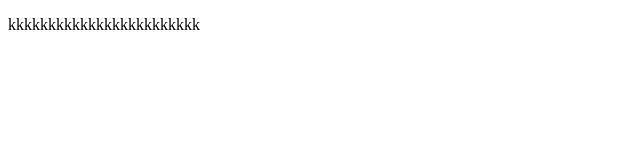
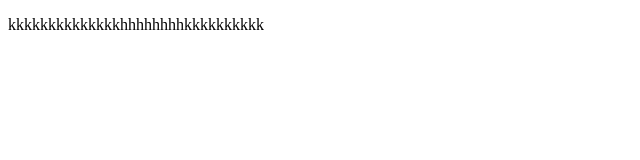
Before and after one commit to Abdessalem16/formation_git, a plain HTML site: page index.html in a window 1280 px wide. Shown: the full height of the page, 0-640 px from the left. Drawn offline with Linux system fonts and the light colour scheme.

Commit message:
Update index.html

```diff
--- a/index.html
+++ b/index.html
@@ -6,6 +6,6 @@
     <title>Document</title>
 </head>
 <body>
-    <p>kkkkkkkkkkkkkkkkkkkkkkkk</p>
+    <p>kkkkkkkkkkkkkkhhhhhhhhkkkkkkkkkk</p>
 </body>
 </html>
```
